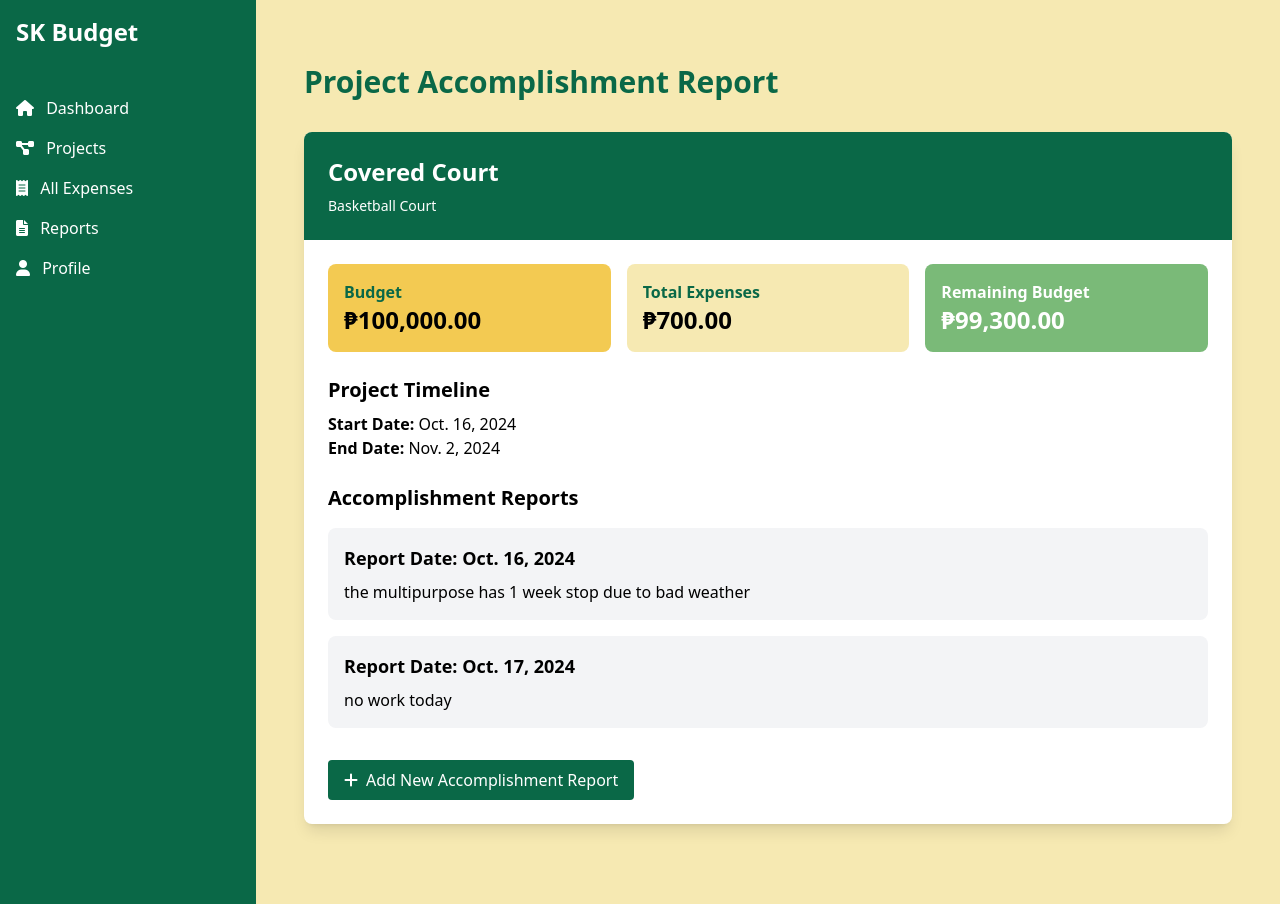
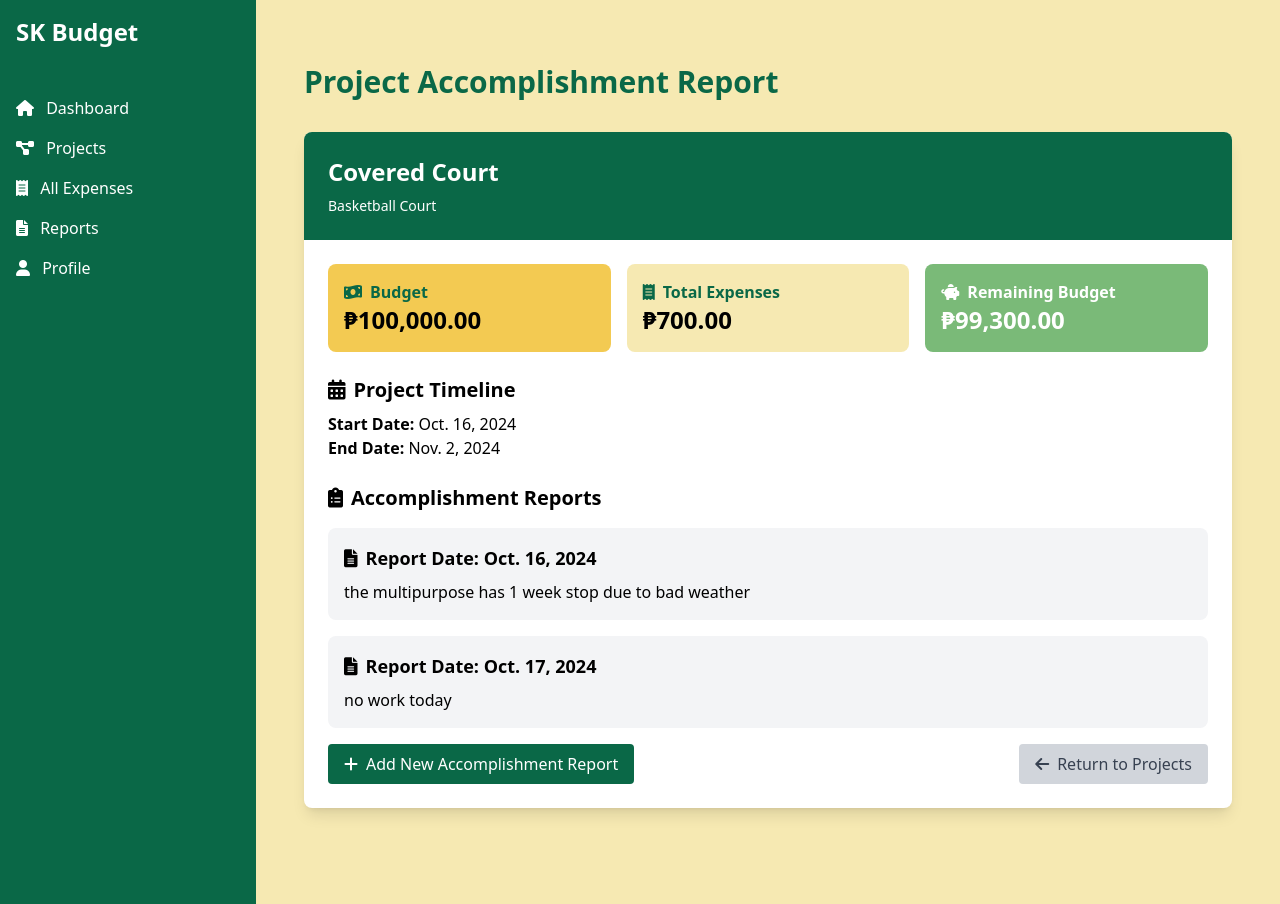
Before and after one commit to lanzy-lanzy/sk_budget, a Django app: template templates/project_accomplishment_report.html in a window 1280 px wide. Run offline with Django 5.2, Linux system fonts and the light colour scheme; the template is opened without the code that fills it: values that come from a table or form of the project are taken from there, others are empty; data comes from the database, SQL or seed files in the repository; both versions use the stored data as it was after the commit; some libraries are stand-ins or nearby versions.

Commit message:
modified:   db.sqlite3 	modified:   templates/add_expense.html 	modified:   templates/project_accomplishment_report.html

```diff
--- a/templates/project_accomplishment_report.html
+++ b/templates/project_accomplishment_report.html
@@ -13,38 +13,43 @@
         <div class="p-6">
             <div class="grid grid-cols-1 md:grid-cols-3 gap-4 mb-6">
                 <div class="bg-primary rounded-lg p-4">
-                    <p class="font-semibold text-tertiary">Budget</p>
+                    <p class="font-semibold text-tertiary"><i class="fas fa-money-bill-wave mr-2"></i>Budget</p>
                     <p class="text-2xl font-bold">₱{{ project.budget|floatformat:2|intcomma }}</p>
                 </div>
                 <div class="bg-secondary rounded-lg p-4">
-                    <p class="font-semibold text-tertiary">Total Expenses</p>
+                    <p class="font-semibold text-tertiary"><i class="fas fa-receipt mr-2"></i>Total Expenses</p>
                     <p class="text-2xl font-bold">₱{{ project.total_expenses|floatformat:2|intcomma }}</p>
                 </div>
                 <div class="bg-quaternary rounded-lg p-4">
-                    <p class="font-semibold text-white">Remaining Budget</p>
+                    <p class="font-semibold text-white"><i class="fas fa-piggy-bank mr-2"></i>Remaining Budget</p>
                     <p class="text-2xl font-bold text-white">₱{{ project.remaining_budget|floatformat:2|intcomma }}</p>
                 </div>
             </div>
 
             <div class="mb-6">
-                <h3 class="text-xl font-semibold mb-2">Project Timeline</h3>
+                <h3 class="text-xl font-semibold mb-2"><i class="fas fa-calendar-alt mr-2"></i>Project Timeline</h3>
                 <p><strong>Start Date:</strong> {{ project.start_date }}</p>
                 <p><strong>End Date:</strong> {{ project.end_date }}</p>
             </div>
 
-            <h3 class="text-xl font-semibold mb-4">Accomplishment Reports</h3>
+            <h3 class="text-xl font-semibold mb-4"><i class="fas fa-clipboard-list mr-2"></i>Accomplishment Reports</h3>
             {% for report in accomplishment_reports %}
             <div class="bg-gray-100 rounded-lg p-4 mb-4">
-                <h4 class="text-lg font-semibold mb-2">Report Date: {{ report.report_date }}</h4>
+                <h4 class="text-lg font-semibold mb-2"><i class="fas fa-file-alt mr-2"></i>Report Date: {{ report.report_date }}</h4>
                 <p>{{ report.report_details|linebreaks }}</p>
             </div>
             {% empty %}
             <p class="text-gray-500">No accomplishment reports have been submitted for this project yet.</p>
             {% endfor %}
 
-            <a href="{% url 'add_accomplishment_report' project.id %}" class="inline-block mt-4 bg-tertiary text-white px-4 py-2 rounded hover:bg-quaternary transition duration-300">
-                <i class="fas fa-plus mr-2"></i>Add New Accomplishment Report
-            </a>
+            <div class="flex justify-between items-center mt-4">
+                <a href="{% url 'add_accomplishment_report' project.id %}" class="inline-block bg-tertiary text-white px-4 py-2 rounded hover:bg-quaternary transition duration-300">
+                    <i class="fas fa-plus mr-2"></i>Add New Accomplishment Report
+                </a>
+                <a href="{% url 'all_projects' %}" class="inline-block bg-gray-300 text-gray-700 px-4 py-2 rounded hover:bg-gray-400 transition duration-300">
+                    <i class="fas fa-arrow-left mr-2"></i>Return to Projects
+                </a>
+            </div>
         </div>
     </div>
 </div>
```
Also changed, not shown: templates/add_expense.html (+4 -4 lines), db.sqlite3.
